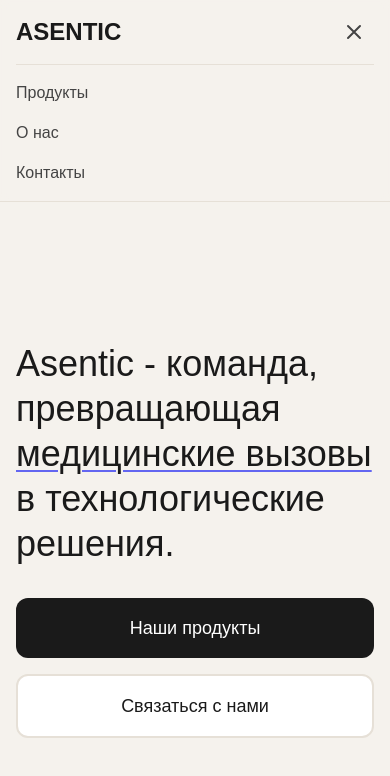
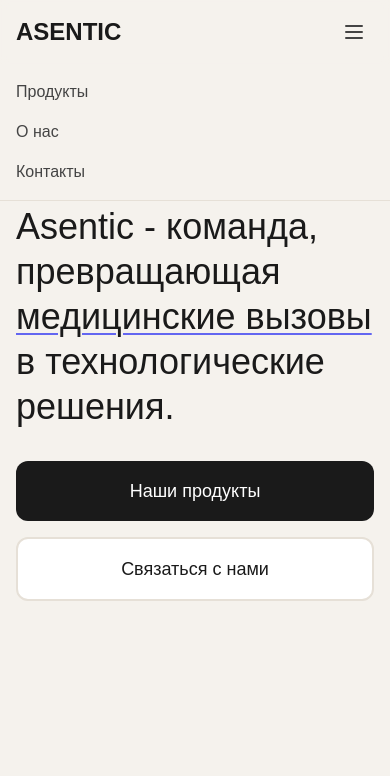
Before and after one commit to imnadsa/asentiq, a Next.js app: page / in a window 390 px wide. Both pictures are taken after a click on the button 354 px from the left and 32 px from the top of the page. Shown: the top 776 px of the page. Built offline with nearby package versions, Linux system fonts and the light colour scheme.

Commit message:
Update Header.tsx

```diff
--- a/src/components/layout/Header.tsx
+++ b/src/components/layout/Header.tsx
@@ -1,3 +1,5 @@
+"use client";
+
 import React, { useState } from 'react';
 
 const Header = () => {
@@ -17,52 +19,38 @@ const Header = () => {
 
           {/* Навигация для десктопа */}
           <nav className="hidden md:flex space-x-8">
-            <a
-              href="#"
-              className="text-text-secondary hover:text-text-primary font-styrene-b font-medium transition-colors duration-200"
-            >
+            <a href="#" className="text-text-secondary hover:text-text-primary font-styrene-b font-medium">
               Продукты
             </a>
-            <a
-              href="#"
-              className="text-text-secondary hover:text-text-primary font-styrene-b font-medium transition-colors duration-200"
-            >
+            <a href="#" className="text-text-secondary hover:text-text-primary font-styrene-b font-medium">
               О нас
             </a>
-            <a
-              href="#"
-              className="text-text-secondary hover:text-text-primary font-styrene-b font-medium transition-colors duration-200"
-            >
+            <a href="#" className="text-text-secondary hover:text-text-primary font-styrene-b font-medium">
               Контакты
             </a>
           </nav>
 
-          {/* CTA кнопка для десктопа */}
+          {/* CTA кнопка */}
           <div className="hidden md:block">
-            <button className="bg-text-primary text-white px-6 py-2.5 rounded-lg font-styrene-b font-medium text-sm transition-all duration-200 hover:bg-text-secondary">
+            <button className="bg-text-primary text-white px-6 py-2.5 rounded-lg font-styrene-b font-medium text-sm">
               Попробовать Hippocrat AI
             </button>
           </div>
 
-          {/* Мобильное меню кнопка */}
+          {/* Мобильное меню */}
           <button
             onClick={() => setIsMenuOpen(!isMenuOpen)}
-            className="md:hidden p-2 rounded-lg text-text-secondary hover:text-text-primary"
+            className="md:hidden p-2 text-text-secondary"
           >
             <svg className="w-6 h-6" fill="none" stroke="currentColor" viewBox="0 0 24 24">
-              {isMenuOpen ? (
-                <path strokeLinecap="round" strokeLinejoin="round" strokeWidth={2} d="M6 18L18 6M6 6l12 12" />
-              ) : (
               <path strokeLinecap="round" strokeLinejoin="round" strokeWidth={2} d="M4 6h16M4 12h16M4 18h16" />
-              )}
             </svg>
           </button>
-        </div>
 
           {/* Мобильное меню */}
           {isMenuOpen && (
-          <div className="md:hidden border-t border-cream-dark">
-            <div className="py-4 space-y-4">
+            <div className="md:hidden absolute top-16 left-0 right-0 bg-cream border-b border-cream-dark">
+              <div className="py-4 px-4 space-y-4">
                 <a href="#" className="block text-text-secondary hover:text-text-primary font-styrene-b font-medium">
                   Продукты
                 </a>
@@ -76,6 +64,7 @@ const Header = () => {
             </div>
           )}
         </div>
+      </div>
     </header>
   );
 };
```
Lines whose indentation alone changed are shown as unchanged.
